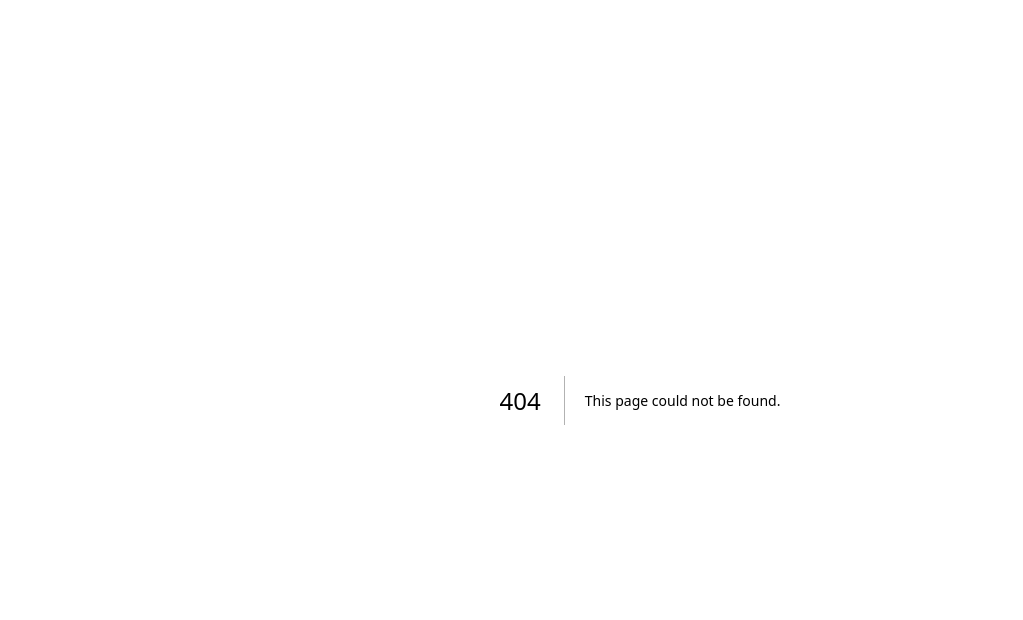
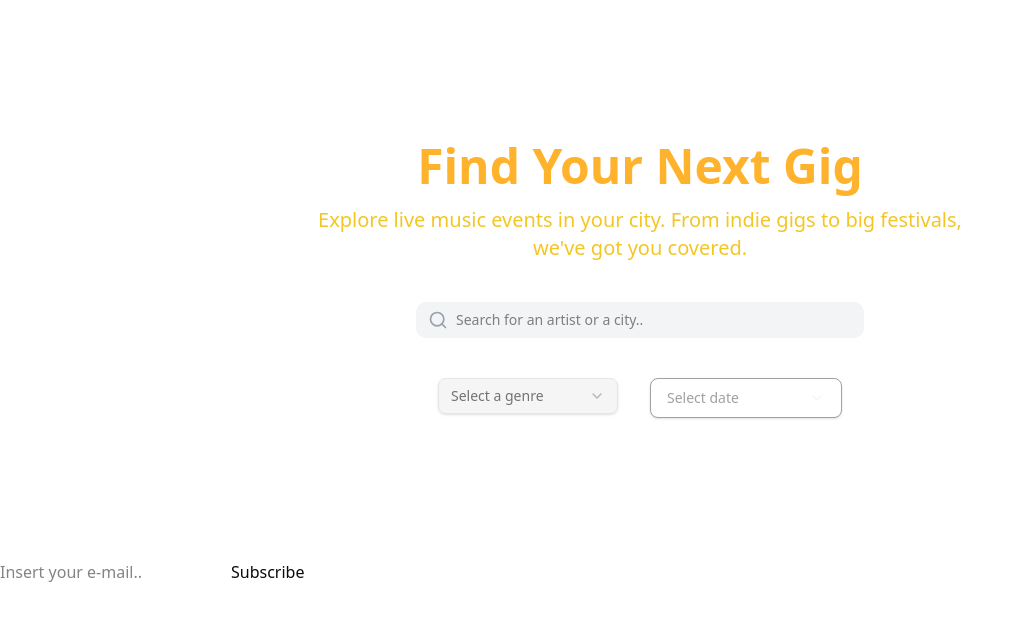
Before and after one commit to fdrcbrbr/Gig-Hunter, a Next.js app: page /contact in a window 1280 px wide. Before the commit this address had no page. Shown: the top 620 px of the page, without its empty margins (0-1023 px from the left). Built offline with nearby package versions, Linux system fonts and the light colour scheme.

Commit message:
Mailing list element and logic testing

```diff
--- /dev/null
+++ b/src/app/api/subscribe/route.js
@@ -0,0 +1,34 @@
+import { NextResponse } from 'next/server';
+
+export async function POST(request) {
+  const { email } = await request.json();
+  const API_KEY = process.env.MAILCHIMP_API_KEY;
+  const AUDIENCE_ID = process.env.MAILCHIMP_AUDIENCE_ID;
+  const DATACENTER = API_KEY.split('-')[1];
+
+  const url = `https://${DATACENTER}.api.mailchimp.com/3.0/lists/${AUDIENCE_ID}/members`;
+
+  const data = {
+    email_address: email,
+    status: 'subscribed',
+  };
+
+  const options = {
+    headers: {
+      Authorization: `apikey ${API_KEY}`,
+      'Content-Type': 'application/json',
+    },
+  };
+
+  try {
+    const response = await fetch(url, {
+      method: 'POST',
+      headers: options.headers,
+      body: JSON.stringify(data),
+    });
+    const result = await response.json();
+    return NextResponse.json({ success: true, data: result });
+  } catch (error) {
+    return NextResponse.json({ success: false, error: error.message }, { status: 500 });
+  }
+}
--- /dev/null
+++ b/src/app/contact/page.tsx
@@ -0,0 +1,11 @@
+import MailingList from "../../components/mailing-list";
+import Hero from "@/components/hero";
+
+export default function Contact() {
+  return (
+    <>
+      <Hero />
+      <MailingList />
+    </>
+  );
+}
--- a/src/app/page.tsx
+++ b/src/app/page.tsx
@@ -3,6 +3,8 @@ import Header from "@/components/header";
 import Hero from "@/components/hero";
 import Showcase from "@/components/showcase";
 import EventList from "@/components/list-events";
+import BackdropMail from "@/components/backdrop-mail";
+import MailingList from "@/components/mailing-list";
 
 export default function Home({ searchParams }: { searchParams: { [key: string]: string | string[] | undefined } }) {
 
@@ -18,6 +20,9 @@ export default function Home({ searchParams }: { searchParams: { [key: string]:
       </Backdrop>
       {hasSearchParams && <EventList searchParams={searchParams} />}
       <Showcase page={page} limit={20} />
+      <BackdropMail>
+        <MailingList/>
+      </BackdropMail>
     </>
   );
 }
--- /dev/null
+++ b/src/components/backdrop-mail.tsx
@@ -0,0 +1,28 @@
+"use client";
+export default function BackdropMail({
+  children,
+}: {
+  children: React.ReactNode;
+}) {
+  const imageUrl = "/images/bg-mailing.jpg";
+  const opacity = 50;
+  const overlayColor = "black";
+
+  return (
+    <div>
+      <div className="w-full h-5 bg-[var(--color-orange-dark)]"></div>
+      <div className="relative w-full min-h-[80vh]">
+        <div
+          className="absolute inset-0 bg-cover bg-center"
+          style={{ backgroundImage: `url(${imageUrl})` }}
+        ></div>
+        <div
+          className="absolute inset-0"
+          style={{ backgroundColor: overlayColor, opacity: opacity / 100 }}
+        ></div>
+        <div className="relative z-10">{children}</div>
+      </div>
+      <div className="w-full h-5 bg-[var(--color-orange-dark)]"></div>
+    </div>
+  );
+}
--- /dev/null
+++ b/src/components/mailing-list.tsx
@@ -0,0 +1,42 @@
+"use client"
+import { useState, FormEvent } from 'react';
+
+export default function MailingList() {
+  const [email, setEmail] = useState('');
+  const [message, setMessage] = useState('');
+
+  const handleSubmit = async (e: FormEvent<HTMLFormElement>) => {
+    e.preventDefault();
+    try {
+      const response = await fetch('/api/subscribe', {
+        method: 'POST',
+        headers: {
+          'Content-Type': 'application/json',
+        },
+        body: JSON.stringify({ email }),
+      });
+      const data = await response.json();
+      if (data.success) {
+        setMessage('Subscription completed!');
+      } else {
+        setMessage('Error subscribing.');
+      }
+    } catch (error) {
+      setMessage('Network error.');
+    }
+  };
+
+  return (
+    <form onSubmit={handleSubmit}>
+      <input
+        type="email"
+        value={email}
+        onChange={(e) => setEmail(e.target.value)}
+        placeholder="Insert your e-mail.."
+        required
+      />
+      <button type="submit">Subscribe</button>
+      {message && <p>{message}</p>}
+    </form>
+  );
+}
```
Also changed, not shown: public/images/bg-mailing.jpg (renamed from public/images/bg-carousel.jpg).
